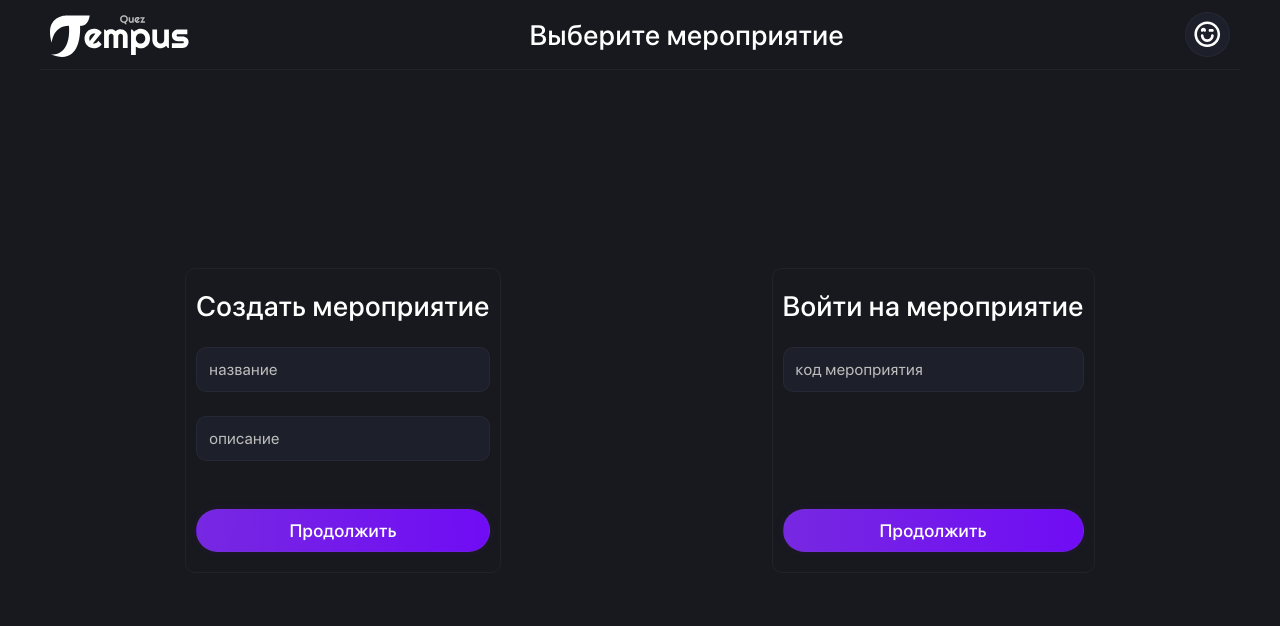
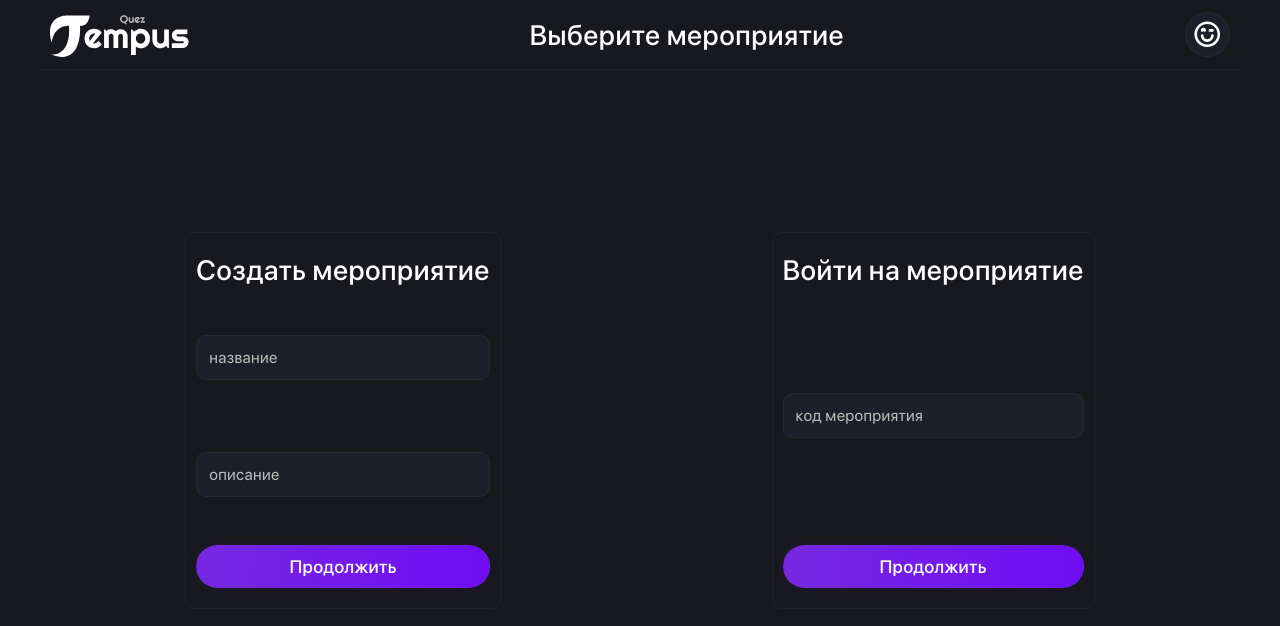
Before and after one commit to ByEfimov/Tempus-Quiz_TS, a Next.js app: page / in a window 1280 px wide. Shown: the top 626 px of the page. Built offline with nearby package versions, Linux system fonts and the light colour scheme.

Commit message:
начал делать авторизацию

```diff
--- a/src/app/page.tsx
+++ b/src/app/page.tsx
@@ -1,18 +1,14 @@
+'use client';
+
 import styles from './page.module.scss';
 import HomeForm from '@/widgets/homel-form';
 import FlexContainer, {
   FlexAlignItems,
   FlexJustifyContent,
 } from '@/shared/assets/tempus-ui/components/flex-container/flex-container';
+import { InputPlaceholder } from './types';
 
-export type RegisterName = 'designation' | 'specification' | 'loginEvent';
-export interface InputPlaceholder {
-  placeholder: string;
-  registerName: RegisterName;
-  id: number;
-}
-
-const createEventInputPlaceholder: InputPlaceholder[] = [
+const createQuizInputConfig: InputPlaceholder[] = [
   {
     placeholder: 'название',
     registerName: 'designation',
@@ -25,27 +21,32 @@ const createEventInputPlaceholder: InputPlaceholder[] = [
   },
 ];
 
-const loginEventInputPlaceholder: InputPlaceholder[] = [
+const loginUserInputConfig: InputPlaceholder[] = [
   {
     placeholder: 'код мероприятия',
-    registerName: 'loginEvent',
+    registerName: 'enterQuiz',
     id: 1,
   },
 ];
 
 export default function Home() {
+  function createQuiz() {
+    console.log('create');
+  }
+  function enterQuiz() {
+    console.log('enter');
+  }
+
   return (
-    <>
     <FlexContainer
       justifyContent={FlexJustifyContent.CENTER}
       alignItems={FlexAlignItems.CENTER}
       className={styles.container}
     >
       <FlexContainer justifyContent={FlexJustifyContent.SPACE_AROUND} className={styles.homeFormContainer}>
-          <HomeForm placeholders={createEventInputPlaceholder} title={'Cоздать мероприятие'} />
-          <HomeForm placeholders={loginEventInputPlaceholder} title={'Войти на мероприятие'} />
+        <HomeForm onSubmit={createQuiz} placeholders={createQuizInputConfig} title="Cоздать мероприятие" needAuth />
+        <HomeForm onSubmit={enterQuiz} placeholders={loginUserInputConfig} title="Войти на мероприятие" needAuth />
       </FlexContainer>
     </FlexContainer>
-    </>
   );
 }
--- /dev/null
+++ b/src/app/types.ts
@@ -0,0 +1,6 @@
+export type RegisterName = 'designation' | 'specification' | 'enterQuiz';
+export interface InputPlaceholder {
+  placeholder: string;
+  registerName: RegisterName;
+  id: number;
+}
--- a/src/shared/assets/tempus-ui/components/buttons/button.tsx
+++ b/src/shared/assets/tempus-ui/components/buttons/button.tsx
@@ -1,9 +1,8 @@
-import React from "react"
+import React from 'react';
 import Styles from './button.module.scss';
-
 import classNames from 'classnames';
 import { motion } from 'framer-motion';
-import {formItemType} from "@/shared/assets/tempus-ui/animation/form-animate";
+import { formItemType } from '@/shared/assets/tempus-ui/animation/form-animate';
 
 export enum ButtonTypes {
   active = 'active',
@@ -13,35 +12,33 @@ export enum ButtonTypes {
 }
 
 interface Button {
-  Title?: string;
-  Click: () => void;
-  Type: ButtonTypes;
-  Variants?: formItemType;
-  Class?: string;
-  children?: React.ReactChild | React.ReactNode;
+  title?: string;
+  click?: () => void;
+  type: ButtonTypes;
+  variants?: formItemType;
+  className?: string;
+  children?: React.ReactNode;
 }
 
-const Button = ({ Title, Click, Type, Variants, Class, children }: Button) => {
+const Button = ({ title, click, type, variants, className, children }: Button) => {
   const moreStyleOfButton =
-    Type === ButtonTypes.active
+    type === ButtonTypes.active
       ? Styles.ButtonActive
-      : Type === ButtonTypes.error
+      : type === ButtonTypes.error
       ? Styles.ButtonError
-      : Type === ButtonTypes.icon
+      : type === ButtonTypes.icon
       ? Styles.ButtonIcon
       : undefined;
 
   return (
     <motion.button
-      className={classNames(Styles.Button, moreStyleOfButton, Class)}
-      onClick={() => {
-        Click();
-      }}
+      className={classNames(Styles.Button, moreStyleOfButton, className)}
+      onClick={() => click && click()}
       type="submit"
-      variants={Variants}
+      variants={variants}
     >
       {children && children}
-      {Type !== ButtonTypes.icon && Title}
+      {type !== ButtonTypes.icon && title}
     </motion.button>
   );
 };
--- a/src/shared/assets/tempus-ui/components/form/Form.tsx
+++ b/src/shared/assets/tempus-ui/components/form/Form.tsx
@@ -1,25 +1,14 @@
 import React from 'react';
-import { FormProvider, SubmitHandler, useForm } from 'react-hook-form';
+import { FormProvider, useForm } from 'react-hook-form';
 import styles from './form.module.scss';
-
-interface FormInputCreateEvent {
-  designation: string;
-  specification: string;
-}
-
-interface FormInputLoginEvent {
-  loginEvent: string;
-}
-
-type FormInput = FormInputCreateEvent | FormInputLoginEvent;
 
 interface FormProps {
   children: React.ReactNode;
+  onSubmit: () => void;
 }
 
-const Form: React.FC<FormProps> = ({ children }) => {
-  const methods = useForm<FormInput>();
-  const onSubmit: SubmitHandler<FormInput> = (data) => console.log(data);
+const Form = ({ children, onSubmit }: FormProps) => {
+  const methods = useForm();
 
   return (
     <FormProvider {...methods}>
--- a/src/widgets/homel-form/index.tsx
+++ b/src/widgets/homel-form/index.tsx
@@ -1,30 +1,36 @@
 'use client';
+
 import styles from './home-form.module.scss';
 import { Input, InputTypes } from '@/shared/assets/tempus-ui';
 import Title from '@/shared/assets/tempus-ui/components/title/title';
 import Button, { ButtonTypes } from '@/shared/assets/tempus-ui/components/buttons/button';
-import { InputPlaceholder } from '@/app/page';
 import Form from '@/shared/assets/tempus-ui/components/form/Form';
+import { InputPlaceholder } from '@/app/types';
 
 interface HomeFormProps {
   title: string;
   placeholders: InputPlaceholder[];
+  onSubmit: () => void;
+  needAuth?: boolean;
 }
 
-const HomeForm: React.FC<HomeFormProps> = ({ title, placeholders }) => {
+const HomeForm: React.FC<HomeFormProps> = ({ title, placeholders, onSubmit, needAuth = false }) => {
+  // const user = useAppSelector();
+  const userIsAuth = false; //убрать как появится хук
+
+  function authorizeUser() {
+    window.location.href = 'https://tempus-one-ts.vercel.app/Login/quiz';
+  }
+
   return (
-    <Form>
-      <div>
+    <Form onSubmit={needAuth && !userIsAuth ? authorizeUser : onSubmit}>
       <Title title={title} />
       {placeholders.map(({ placeholder, id, registerName }) => (
         <div className={styles.inputContainer} key={id}>
           <Input Placeholder={placeholder} Type={InputTypes.text} registerName={registerName} />
         </div>
       ))}
-      </div>
-      <Button Type={ButtonTypes.active} Click={() => {}}>
-        Продолжить
-      </Button>
+      <Button type={ButtonTypes.active}>Продолжить</Button>
     </Form>
   );
 };
```
Lines whose indentation alone changed are shown as unchanged.
